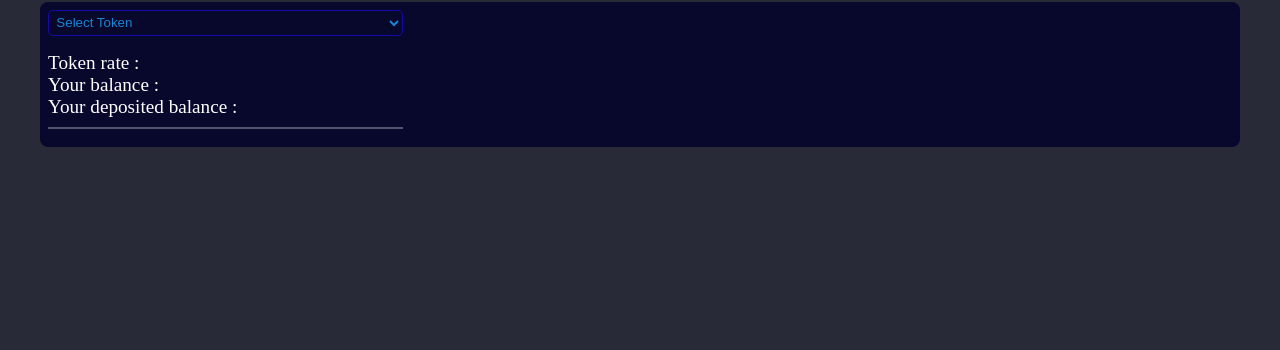
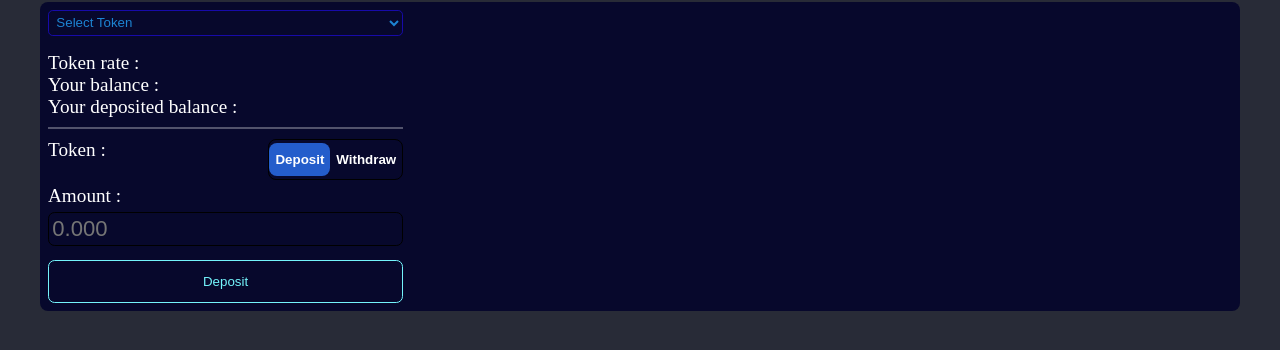
Before and after one commit to cancan007/CanCanCasino-draft, a plain HTML site: page dashboard.html in a window 1280 px wide. Shown: the part 54-404 px from the top of the page. Drawn offline with Linux system fonts and the light colour scheme; a web font is replaced by a local one.

Commit message:
created deposit form

```diff
--- a/css/dashboard.css
+++ b/css/dashboard.css
@@ -54,3 +54,75 @@
 .deposit-form .token-detail p {
     margin: 0 0;
 }
+
+.deposit-form .deposit-function-detail {
+    display: flex;
+    flex-direction: column;
+    align-self: stretch;
+}
+
+.deposit-function-detail .token-deposit-tabs {
+    display: flex;
+    justify-content: space-between;
+    margin: 0;
+}
+
+.deposit-function-detail .token-deposit-tabs p {
+    margin-top: 0;
+}
+
+.deposit-function-detail .token-deposit-tabs .tabs {
+    display: flex;
+    padding: 0;
+    background: transparent;
+    border: 1px solid black;
+    border-radius: .5rem;
+    align-items: stretch;
+}
+
+.deposit-function-detail .token-deposit-tabs .tabs .tab {
+    background: transparent;
+    color: inherit;
+    border: none;
+    font-weight: bold;
+    cursor: pointer;
+}
+
+.deposit-function-detail .token-deposit-tabs .tabs .tab--active {
+    background-color: #245DCB;
+    border-radius: .5rem;
+    margin: .2rem 0;
+}
+
+.deposit-function-detail .amount-label {
+    margin: .25em 0;
+}
+
+.deposit-function-detail input {
+    background: transparent;
+    border: 1px solid black;
+    border-radius: .3em;
+    padding: .15em;
+    font-size: 1.15em;
+    color: inherit;
+}
+
+.deposit-function-detail .deposit-btn {
+    background: transparent;
+    border: 1px solid #74F4FC;
+    color: #74F4FC;
+    padding: 1em;
+    margin-top: 1em;
+    border-radius: .5em;
+    cursor: pointer;
+}
+
+.deposit-function-detail .deposit-btn:hover {
+    color: #036734;
+    border-color: #036734;
+}
+
+.deposit-function-detail .deposit-btn:focus {
+    color: #1a0d91;
+    border-color: #1a0d91
+}
--- a/dashboard.html
+++ b/dashboard.html
@@ -34,6 +34,18 @@
                         <p>Your deposited balance : </p>
                     </div>
                     <hr>
+                    <div class="deposit-function-detail">
+                        <div class="token-deposit-tabs">
+                            <p>Token : </p>
+                            <div class="tabs">
+                                <button class="tab tab--active">Deposit</button>
+                                <button class="tab">Withdraw</button>
+                            </div>
+                        </div>
+                        <p class="amount-label">Amount : </p>
+                        <input type="text" id='token-amount' placeholder="0.000">
+                        <button class="deposit-btn">Deposit</button>
+                    </div>
                 </div>
                 <div class="rate-balance-graph-table"></div>
             </div>
```
